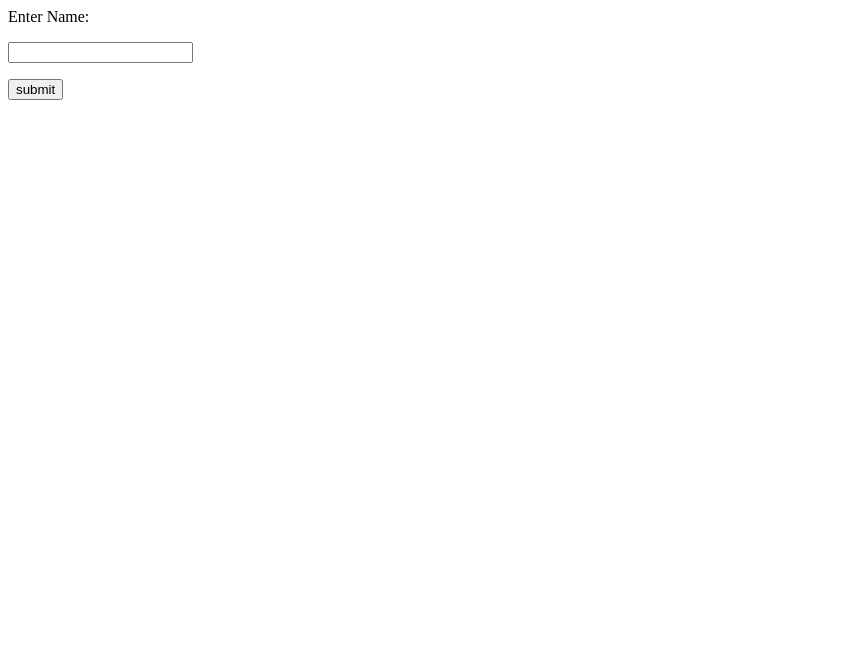
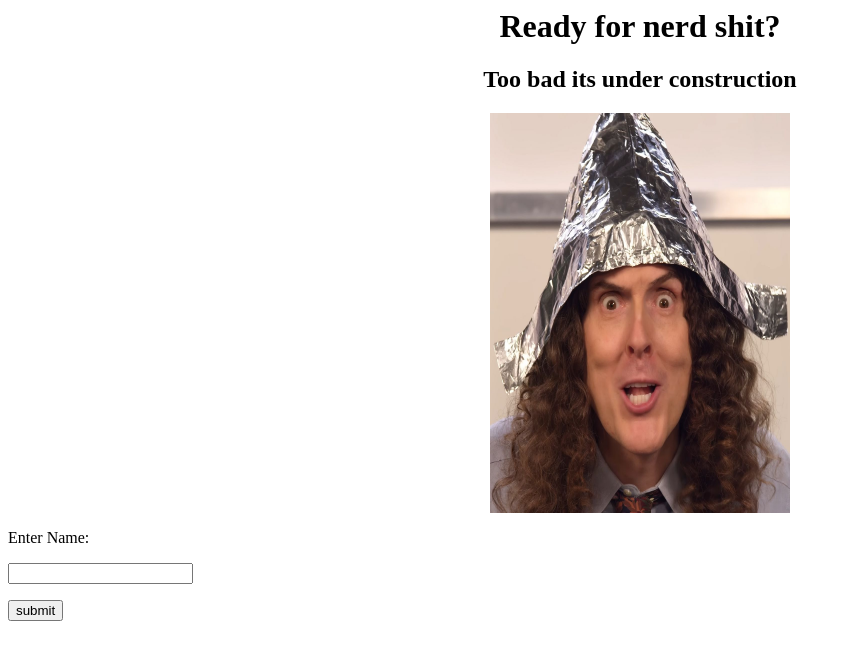
Before and after one commit to neherdata/sean-initiative.iswadeboggsalive.com, a plain HTML site: page index.html in a window 1280 px wide. Shown: the whole page, without its empty margins (0-851 px from the left). Drawn offline with Linux system fonts and the light colour scheme.

Commit message:
ppppp
Signed-off-by: Tyler M. Neher <tyler@neherdata.com>

```diff
--- a/index.html
+++ b/index.html
@@ -1,6 +1,17 @@
 <html>
 
 <body>
+
+	<div align="center">
+		<h1>Ready for nerd shit?</h1>
+		<h2>Too bad its under construction</h2>
+		</ br>
+		<img src="weirdal.png" alt="Weird Al" width="300" height="400">
+	</div>
+
+
+
+
 	<form action="http://localhost:5000/startgame" method="post">
 		<p>Enter Name:</p>
 		<p><input type="text" name="player" /></p>
```
Also changed, not shown: weirdal.png (added).
